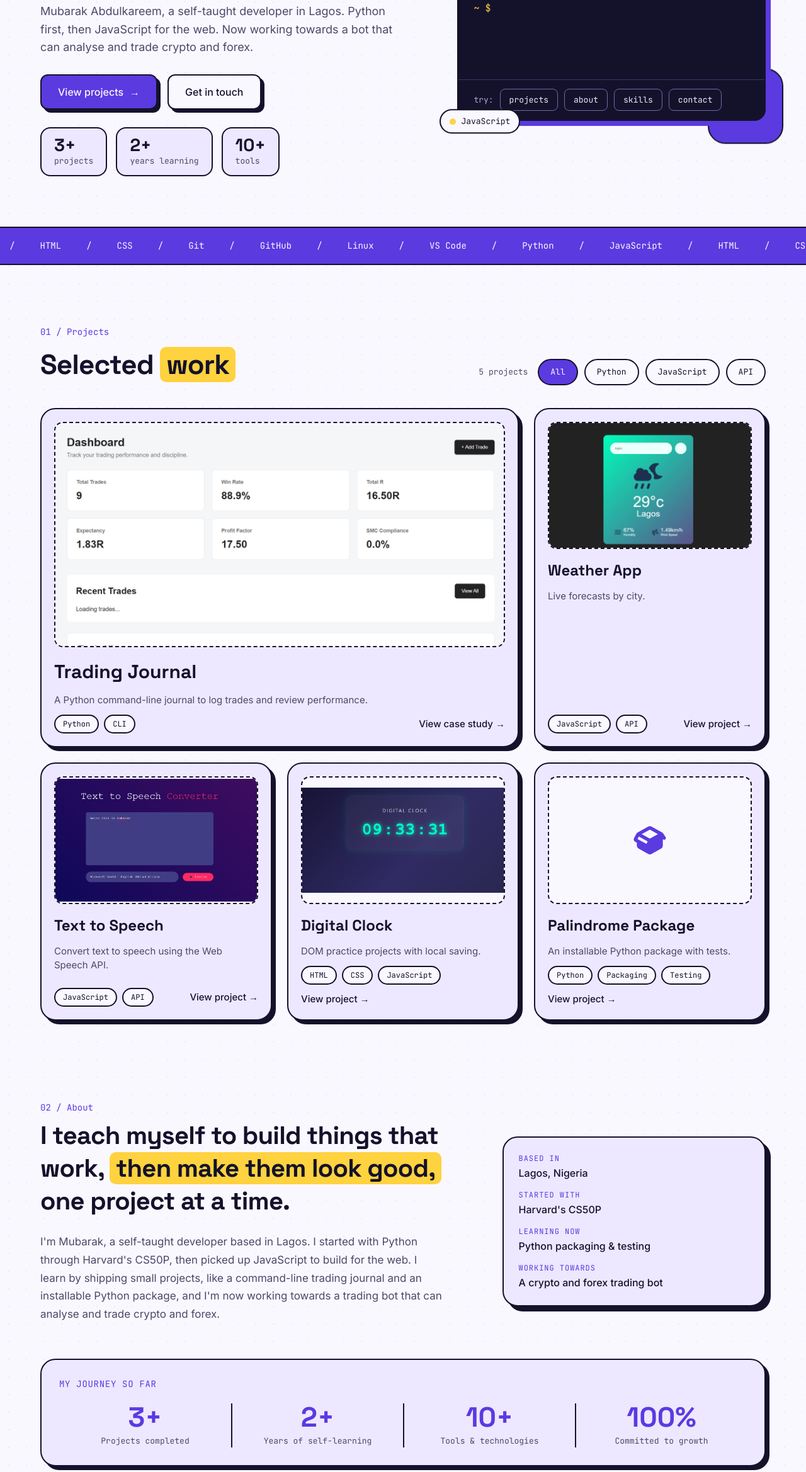
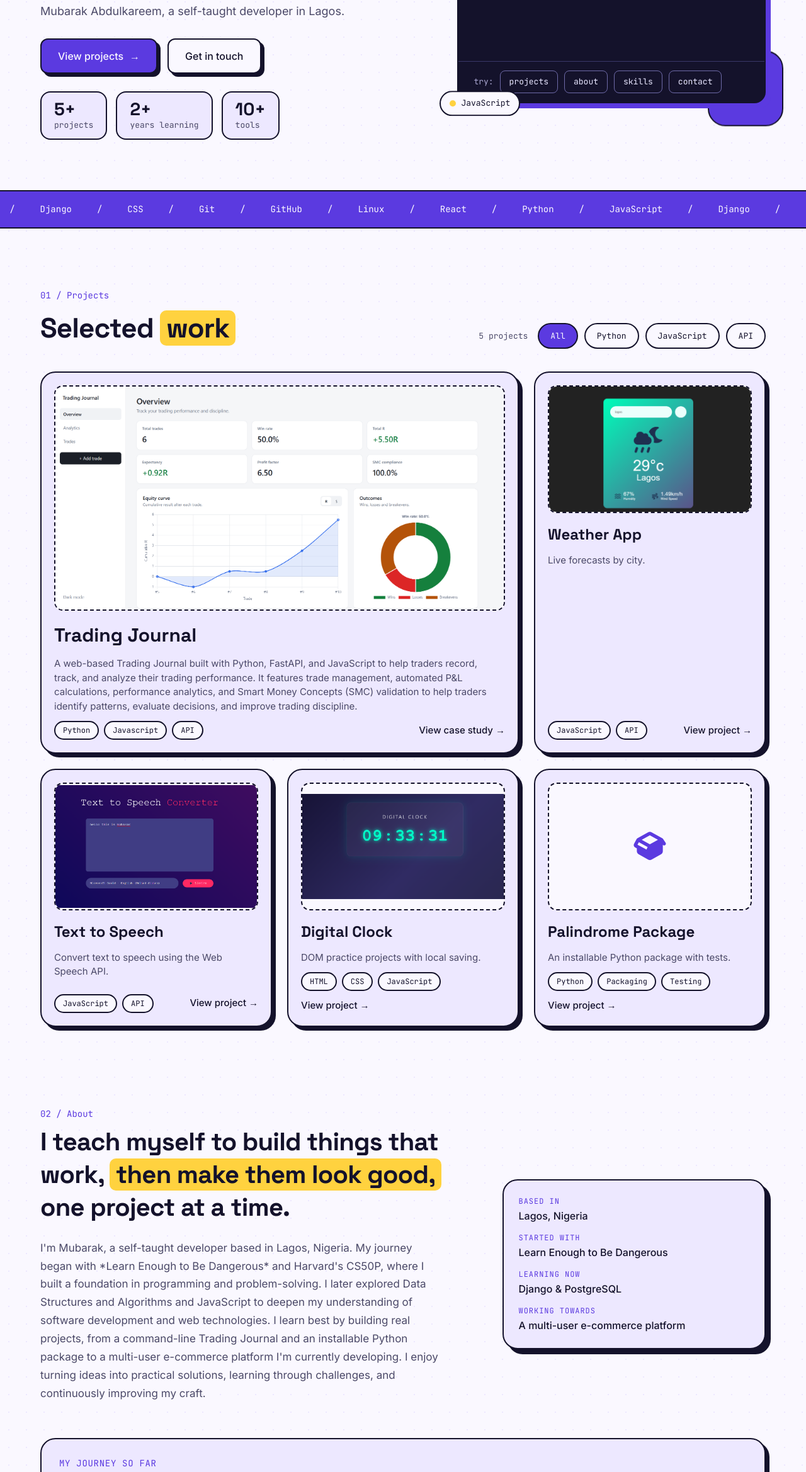
Before and after one commit to mubarakey/cv, a plain HTML site: page index.html in a window 1280 px wide. Shown: the part 459-2797 px from the top of the page at 63% size. Drawn offline with nearby package versions, Linux system fonts and the light colour scheme.

Commit message:
content updated

```diff
--- a/index.html
+++ b/index.html
@@ -54,7 +54,7 @@
         <!-- Hero -->
         <section id="home" class="hero container" aria-labelledby="hero-title">
             <div class="hero-copy">
-                <p class="status-chip"><span class="status-dot" aria-hidden="true"></span>Now learning: Python packaging &amp; testing</p>
+                <p class="status-chip"><span class="status-dot" aria-hidden="true"></span>Now learning: PostgreSQL &amp; Django</p>
 
                 <h1 id="hero-title" class="hero-title">
                     <span class="w" style="--i:0">I</span>
@@ -69,8 +69,7 @@
                 </h1>
 
                 <p class="hero-text">
-                    Mubarak Abdulkareem, a self-taught developer in Lagos. Python first, then JavaScript
-                    for the web. Now working towards a bot that can analyse and trade crypto and forex.
+                    Mubarak Abdulkareem, a self-taught developer in Lagos.
                 </p>
 
                 <div class="hero-actions">
@@ -79,7 +78,7 @@
                 </div>
 
                 <ul class="hero-stats">
-                    <li class="chip-stat tint-sky"><span class="stat-number" data-count="3" data-suffix="+">3+</span><span class="stat-label">projects</span></li>
+                    <li class="chip-stat tint-sky"><span class="stat-number" data-count="5" data-suffix="+">5+</span><span class="stat-label">projects</span></li>
                     <li class="chip-stat tint-pink"><span class="stat-number" data-count="2" data-suffix="+">2+</span><span class="stat-label">years learning</span></li>
                     <li class="chip-stat tint-mint"><span class="stat-number" data-count="10" data-suffix="+">10+</span><span class="stat-label">tools</span></li>
                 </ul>
@@ -115,10 +114,10 @@
         <div class="ticker" aria-hidden="true">
             <div class="ticker-track">
                 <ul>
-                    <li>Python</li><li>/</li><li>JavaScript</li><li>/</li><li>HTML</li><li>/</li><li>CSS</li><li>/</li><li>Git</li><li>/</li><li>GitHub</li><li>/</li><li>Linux</li><li>/</li><li>VS Code</li><li>/</li>
+                    <li>Python</li><li>/</li><li>JavaScript</li><li>/</li><li>Django</li><li>/</li><li>CSS</li><li>/</li><li>Git</li><li>/</li><li>GitHub</li><li>/</li><li>Linux</li><li>/</li><li>React</li><li>/</li>
                 </ul>
                 <ul>
-                    <li>Python</li><li>/</li><li>JavaScript</li><li>/</li><li>HTML</li><li>/</li><li>CSS</li><li>/</li><li>Git</li><li>/</li><li>GitHub</li><li>/</li><li>Linux</li><li>/</li><li>VS Code</li><li>/</li>
+                    <li>Python</li><li>/</li><li>JavaScript</li><li>/</li><li>Django</li><li>/</li><li>CSS</li><li>/</li><li>Git</li><li>/</li><li>GitHub</li><li>/</li><li>Linux</li><li>/</li><li>React</li><li>/</li>
                 </ul>
             </div>
         </div>
@@ -141,11 +140,11 @@
 
             <div class="project-grid" id="project-grid" data-stagger>
                 <article class="card featured reveal tint-lav" data-tags="python">
-                    <div class="card-shot"><img src="./images/dash.PNG" alt="Trading Journal screenshot"></div>
+                    <div class="card-shot"><img src="./images/dash.png" alt="Trading Journal screenshot"></div>
                     <h3>Trading Journal</h3>
-                    <p>A Python command-line journal to log trades and review performance.</p>
+                    <p>A web-based Trading Journal built with Python, FastAPI, and JavaScript to help traders record, track, and analyze their trading performance. It features trade management, automated P&L calculations, performance analytics, and Smart Money Concepts (SMC) validation to help traders identify patterns, evaluate decisions, and improve trading discipline.</p>
                     <div class="card-foot">
-                        <ul class="tags"><li>Python</li><li>CLI</li></ul>
+                        <ul class="tags"><li>Python</li><li>Javascript</li><li>API</li></ul>
                         <button type="button" class="card-open">View case study <span aria-hidden="true">→</span></button>
                     </div>
                 </article>
@@ -204,19 +203,15 @@
                         <span class="hl-word">then make them look good,</span> one project at a time.
                     </p>
                     <p class="about-body">
-                        I'm Mubarak, a self-taught developer based in Lagos. I started with
-                        Python through Harvard's CS50P, then picked up JavaScript to build for
-                        the web. I learn by shipping small projects, like a command-line trading
-                        journal and an installable Python package, and I'm now working towards a
-                        trading bot that can analyse and trade crypto and forex.
+                       I'm Mubarak, a self-taught developer based in Lagos, Nigeria. My journey began with *Learn Enough to Be Dangerous* and Harvard's CS50P, where I built a foundation in programming and problem-solving. I later explored Data Structures and Algorithms and JavaScript to deepen my understanding of software development and web technologies. I learn best by building real projects, from a command-line Trading Journal and an installable Python package to a multi-user e-commerce platform I'm currently developing. I enjoy turning ideas into practical solutions, learning through challenges, and continuously improving my craft.
                     </p>
                 </div>
 
                 <ul class="facts reveal" style="--d:120ms">
                     <li><span class="fact-label">Based in</span><span>Lagos, Nigeria</span></li>
-                    <li><span class="fact-label">Started with</span><span>Harvard's CS50P</span></li>
-                    <li><span class="fact-label">Learning now</span><span>Python packaging &amp; testing</span></li>
-                    <li><span class="fact-label">Working towards</span><span>A crypto and forex trading bot</span></li>
+                    <li><span class="fact-label">Started with</span><span>Learn Enough to Be Dangerous</span></li>
+                    <li><span class="fact-label">Learning now</span><span>Django  &amp; PostgreSQL</span></li>
+                    <li><span class="fact-label">Working towards</span><span>A multi-user e-commerce platform</span></li>
                 </ul>
             </div>
 
@@ -224,7 +219,7 @@
                 <h3 id="journey-title" class="journey-title">My journey so far</h3>
                 <ul class="stats">
                     <li class="stat">
-                        <span class="stat-number" data-count="3" data-suffix="+">3+</span>
+                        <span class="stat-number" data-count="5" data-suffix="+">5+</span>
                         <span class="stat-label">Projects completed</span>
                     </li>
                     <li class="stat">
@@ -243,10 +238,10 @@
             </div>
 
             <ol class="timeline reveal" aria-label="Learning timeline">
-                <li class="step" style="--n:0"><span class="step-dot dot-violet"></span><strong>CS50P</strong><span>Python foundations</span></li>
+                <li class="step" style="--n:0"><span class="step-dot dot-violet"></span><strong>Learn Enough to Be Dangerous</strong><span>Programming fundamentals</span></li>
                 <li class="step" style="--n:1"><span class="step-dot dot-yellow"></span><strong>JavaScript</strong><span>Weather, clock, speech</span></li>
-                <li class="step" style="--n:2"><span class="step-dot dot-pink"></span><strong>Trading Journal</strong><span>Python CLI</span></li>
-                <li class="step" style="--n:3"><span class="step-dot dot-mint"></span><strong>Python package</strong><span class="step-ok">In progress</span></li>
+                <li class="step" style="--n:2"><span class="step-dot dot-pink"></span><strong>Trading Journal</strong><span>Python FastAPI</span></li>
+                <li class="step" style="--n:3"><span class="step-dot dot-mint"></span><strong>E-commerce</strong><span class="step-ok">In progress</span></li>
                 <li class="step step-next" style="--n:4"><span class="step-dot dot-next"></span><strong>Trading bot</strong><span class="step-warn">Next up</span></li>
             </ol>
         </section>
@@ -262,7 +257,7 @@
                     <ul class="skill-pills">
                         <li class="skill"><span class="skill-icon tint-mint"><i class="devicon-python-plain colored"></i></span><span>Python</span></li>
                         <li class="skill"><span class="skill-icon tint-butter"><i class="devicon-javascript-plain colored"></i></span><span>JavaScript</span></li>
-                        <li class="skill"><span class="skill-icon tint-pink"><i class="devicon-html5-plain colored"></i></span><span>HTML</span></li>
+                        <li class="skill"><span class="skill-icon tint-pink"><i class="devicon-django-plain colored"></i></span><span>Django</span></li>
                         <li class="skill"><span class="skill-icon tint-sky"><i class="devicon-css3-plain colored"></i></span><span>CSS</span></li>
                         <li class="skill"><span class="skill-icon tint-pink"><i class="devicon-git-plain colored"></i></span><span>Git</span></li>
                         <li class="skill"><span class="skill-icon tint-lav"><i class="devicon-github-original"></i></span><span>GitHub</span></li>
@@ -275,8 +270,8 @@
                     <div class="skill-group group-learning reveal">
                         <h3 class="group-title learning">Learning now</h3>
                         <ul class="skill-pills">
-                            <li class="skill"><span class="skill-icon tint-mint"><i class="fa-solid fa-box-open"></i></span><span>Python packaging</span></li>
-                            <li class="skill"><span class="skill-icon tint-butter"><i class="devicon-pytest-plain colored"></i></span><span>Testing</span></li>
+                            <li class="skill"><span class="skill-icon tint-mint"><i class="fa-solid fa-box-open"></i></span><span>PostgreSQL</span></li>
+                            <li class="skill"><span class="skill-icon tint-butter"><i class="devicon-pytest-plain colored"></i></span><span>Django</span></li>
                         </ul>
                     </div>
 
```
Also changed, not shown: images/dash.PNG (deleted), images/dash.png (added).
